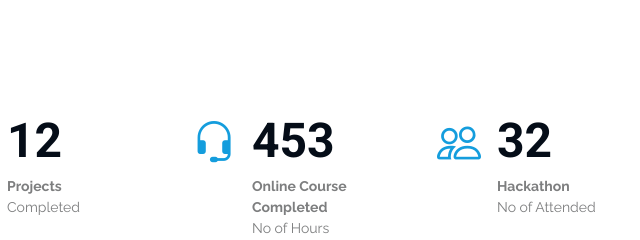
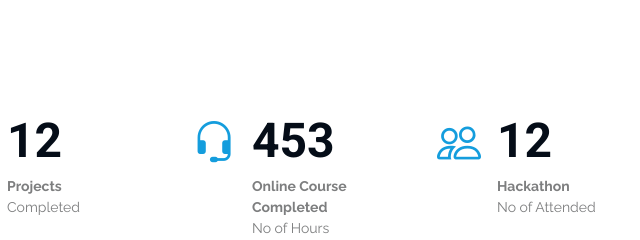
Before and after one commit to vishnus1793/PortFolio, a website: page index.html in a window 1280 px wide. Shown: the part 1340-1580 px from the top of the page, 640-1280 px from the left. Drawn offline with Linux system fonts and the light colour scheme.

Commit message:
Nothing important

```diff
--- a/index.html
+++ b/index.html
@@ -166,7 +166,7 @@
           <div class="col-lg-3 col-md-6">
             <div class="stats-item">
               <i class="bi bi-people"></i>
-              <span data-purecounter-start="0" data-purecounter-end="32" data-purecounter-duration="1" class="purecounter"></span>
+              <span data-purecounter-start="0" data-purecounter-end="12" data-purecounter-duration="1" class="purecounter"></span>
               <p><strong>Hackathon</strong><br> No of Attended<span></span></p>
             </div>
           </div><!-- End Stats Item -->
```
